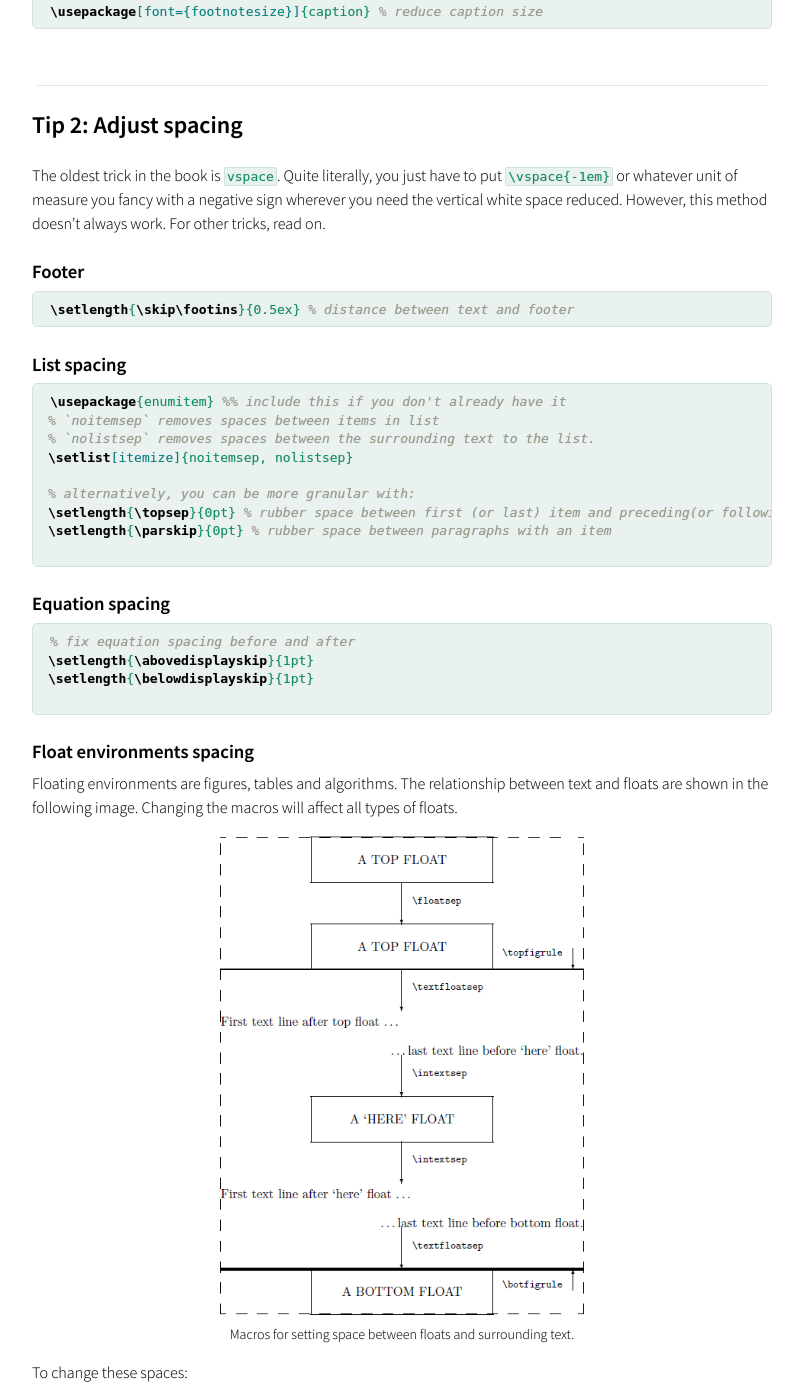
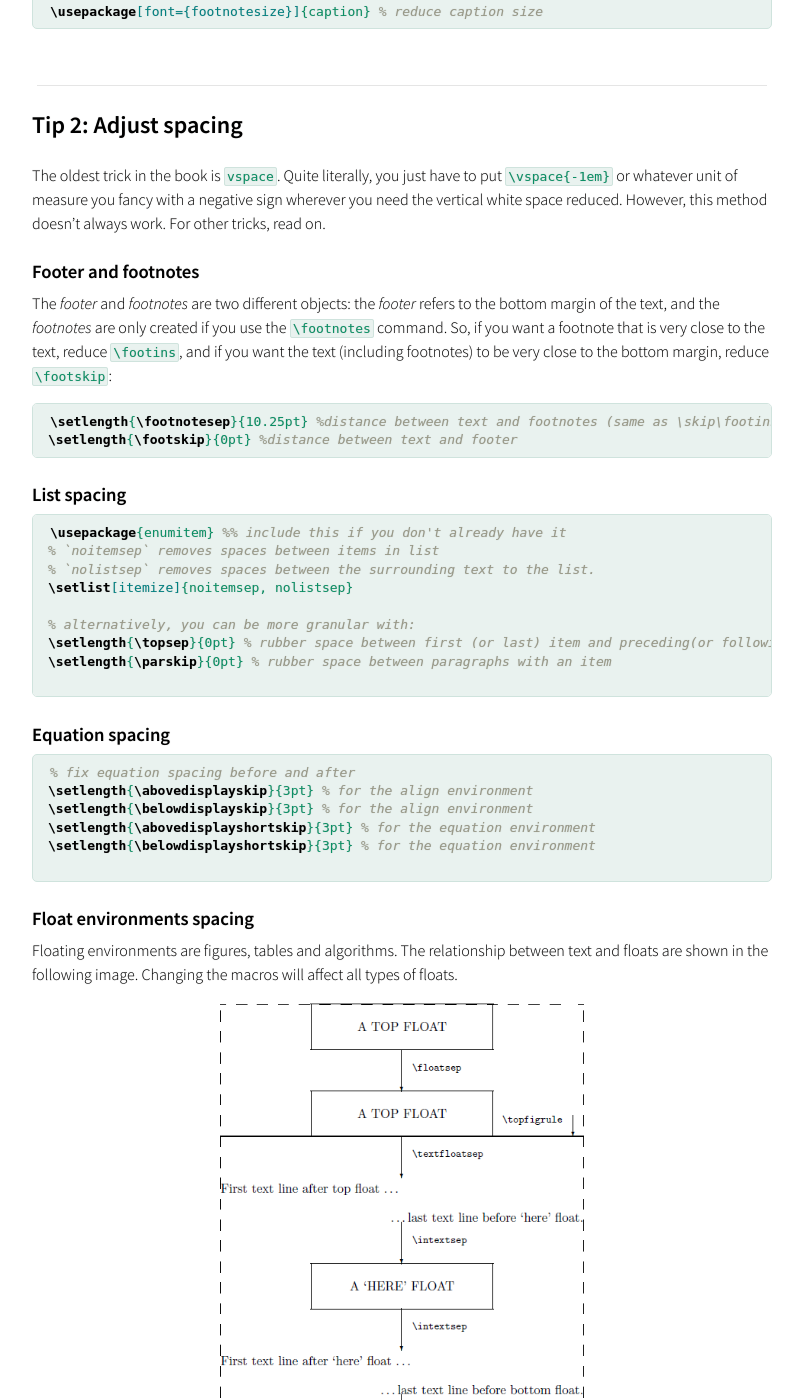
Before and after one commit to xuningy/xuningy.github.io, a Jekyll site: the page built from _posts/2020-07-18-space-tricks-in-latex.md, in a window 1280 px wide and 1400 px high, scrolled down 1490 px. Shown: the whole window, without its empty margins (238-1041 px from the left). Built offline with Jekyll 4.4.1, drawn with Linux system fonts in a browser that asks for light colours; some of the changed text lies outside the part shown.

Commit message:
add new spacing stuff

````diff
--- a/_posts/2020-07-18-space-tricks-in-latex.md
+++ b/_posts/2020-07-18-space-tricks-in-latex.md
@@ -72,9 +72,12 @@ Pretty self explanatory.
 
 The oldest trick in the book is `vspace`. Quite literally, you just have to put `\vspace{-1em}` or whatever unit of measure you fancy with a negative sign wherever you need the vertical white space reduced. However, this method doesn't always work. For other tricks, read on.
 
-### Footer
+### Footer and footnotes
+
+The *footer* and *footnotes* are two different objects: the *footer* refers to the bottom margin of the text, and the *footnotes* are only created if you use the `\footnotes` command. So, if you want a footnote that is very close to the text, reduce `\footins`, and if you want the text (including footnotes) to be very close to the bottom margin, reduce `\footskip`:
 ``` latex
-\setlength{\skip\footins}{0.5ex} % distance between text and footer
+\setlength{\footnotesep}{10.25pt} %distance between text and footnotes (same as \skip\footins)
+\setlength{\footskip}{0pt} %distance between text and footer
 ```
 
 ### List spacing
@@ -93,8 +96,10 @@ The oldest trick in the book is `vspace`. Quite literally, you just have to put
 ### Equation spacing
 ``` latex
 % fix equation spacing before and after
-\setlength{\abovedisplayskip}{1pt}
-\setlength{\belowdisplayskip}{1pt}
+\setlength{\abovedisplayskip}{3pt} % for the align environment
+\setlength{\belowdisplayskip}{3pt} % for the align environment
+\setlength{\abovedisplayshortskip}{3pt} % for the equation environment
+\setlength{\belowdisplayshortskip}{3pt} % for the equation environment
 
 ```
 
@@ -109,20 +114,26 @@ To change these spaces:
 \setlength{\floatsep}{0pt}% Remove space between two floats
 \setlength{\textfloatsep}{0pt}% Remove space between top/bottom float and text
 \setlength{\intextsep}{0pt} % remove space between text and here
-\setlength{\tabcolsep}{4.5pt} % reduce horizontal table padding
+
 
 % for floats that have captions
 \setlength{\belowcaptionskip}{0.7em} % reduce space below captions
+```
+Note that these are for single column only. For IEEE conferences with the double column format, the corresponding ones are:
+
+``` latex
+\setlength{\dbltextfloatsep}{5pt} % remove distance between a float spanning both columns and the text
+\setlength{\dblfloatsep}{0pt} % remove distance between two floats spanning both columns
 ```
 
 ### Inside table spacing
 
 ``` latex
 % Change table row height (this is a factor representing the distance between two rows)
-\renewcommand{\arraystretch}{1}   %% 1 is default
+\setlength{\arraystretch}{1}   %% 1 is default
 
 % Change table column width (this is half the space between two columns)
-\renewcommand\tabcolsep{6pt}      %% 6pt is default
+\setlength{\tabcolsep}{4.5pt} % reduce horizontal table padding
 
 % Fix table caption distance to table
 \captionsetup{skip=5pt}           %% space between caption distance to table
````
